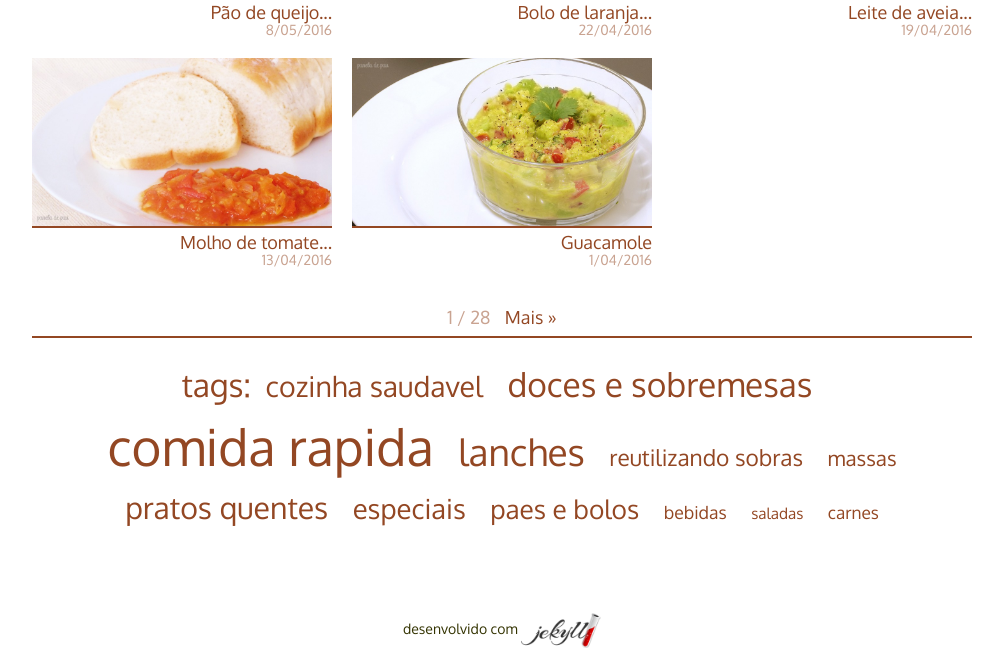
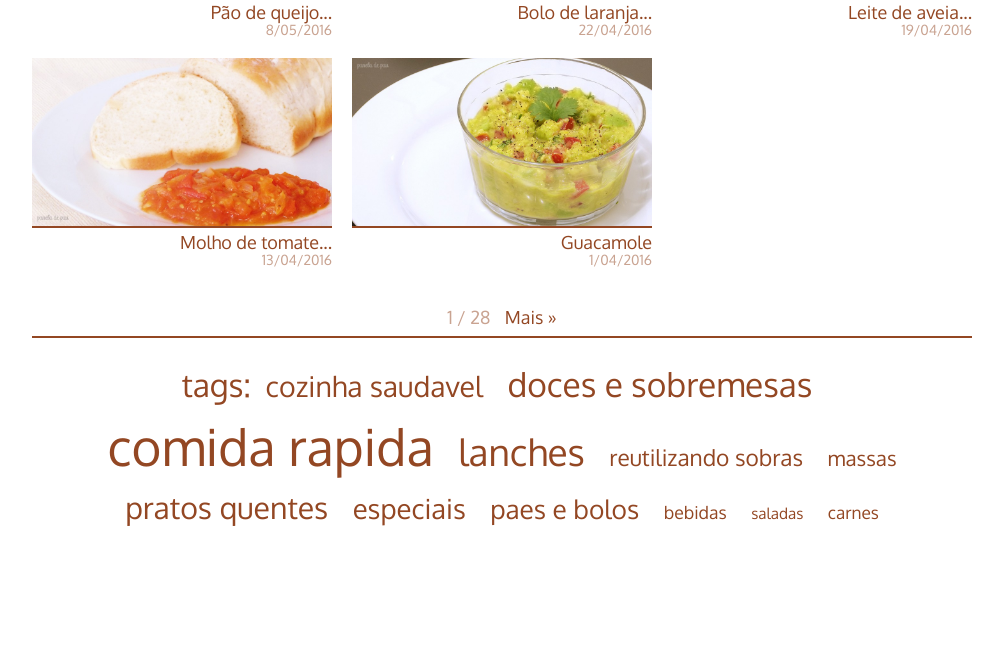
Before and after one commit to PaneladePau/paneladepau-jekyll-blog, a Jekyll site: the page built from index.html, in a window 1280 px wide, cut to the strip 1059-1707 px from the top of the page. Shown: the whole strip, without its empty margins (138-1141 px from the left). Built offline with Jekyll 4.4.1, drawn with Linux system fonts in a browser that asks for light colours; nearby versions of some CDN libraries; some web fonts are replaced; the list of posts is cut into pages by our own code; after the commit the page ends 1592 px from its top, so only the background shows below that.

Commit message:
Update signature.html

```diff
--- a/_includes/signature.html
+++ b/_includes/signature.html
@@ -1 +1 @@
-<p class="assinatura">desenvolvido com <a href="http://jekyllrb.com/" target="_blank" class="jekyll">jekyll</a></p>
+<!-- <p class="assinatura">desenvolvido com <a href="http://jekyllrb.com/" target="_blank" class="jekyll">jekyll</a></p> -->
```
